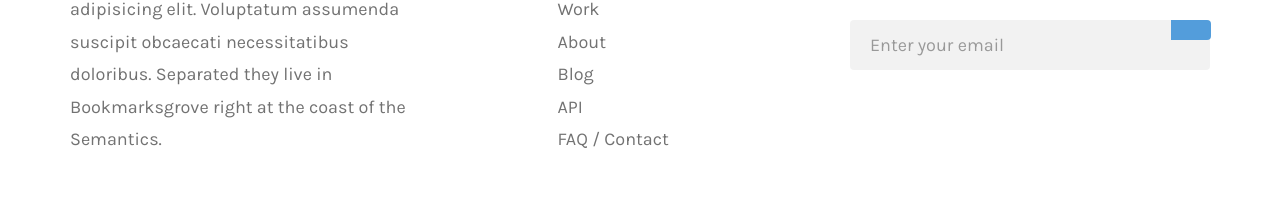
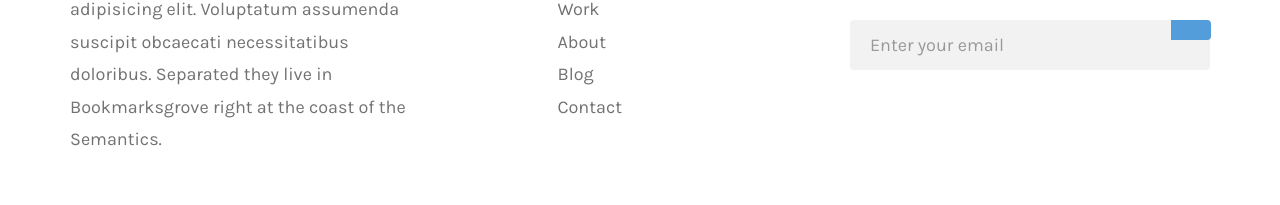
Before and after one commit to tondemut/studious-funicular, a plain HTML site: page index.html in a window 1280 px wide. Shown: the part 4792-4997 px from the top of the page. Drawn offline with nearby package versions, Linux system fonts and the light colour scheme.

Commit message:
Changed Footer Links

```diff
--- a/index.html
+++ b/index.html
@@ -242,8 +242,7 @@
 								<li><a href="#">Work</a></li>
 								<li><a href="#">About</a></li>
 								<li><a href="#">Blog</a></li>
-								<li><a href="#">API</a></li>
-								<li><a href="#">FAQ / Contact</a></li>
+								<li><a href="#">Contact</a></li>
 							</ul>
 						</div>
 
```
